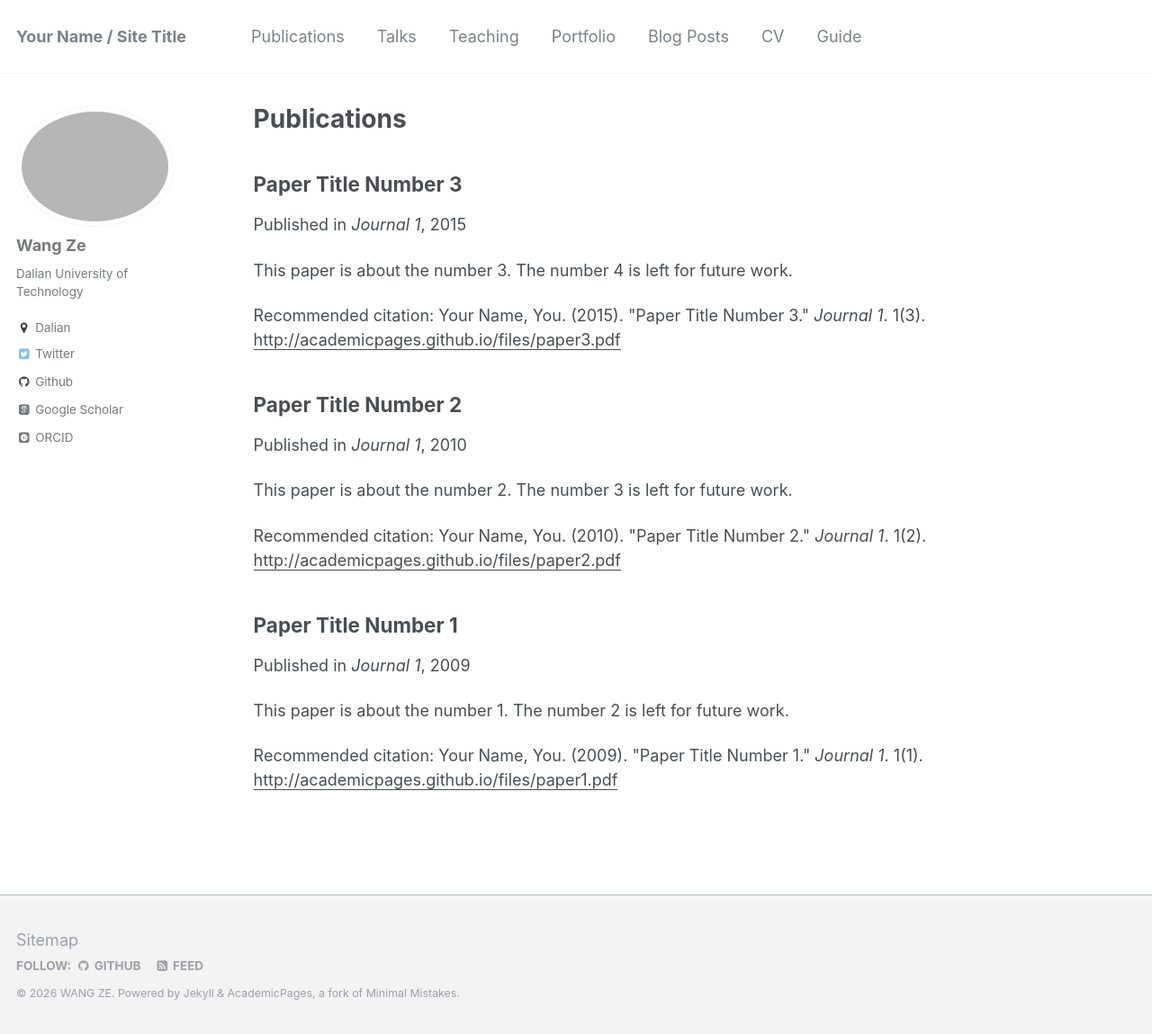
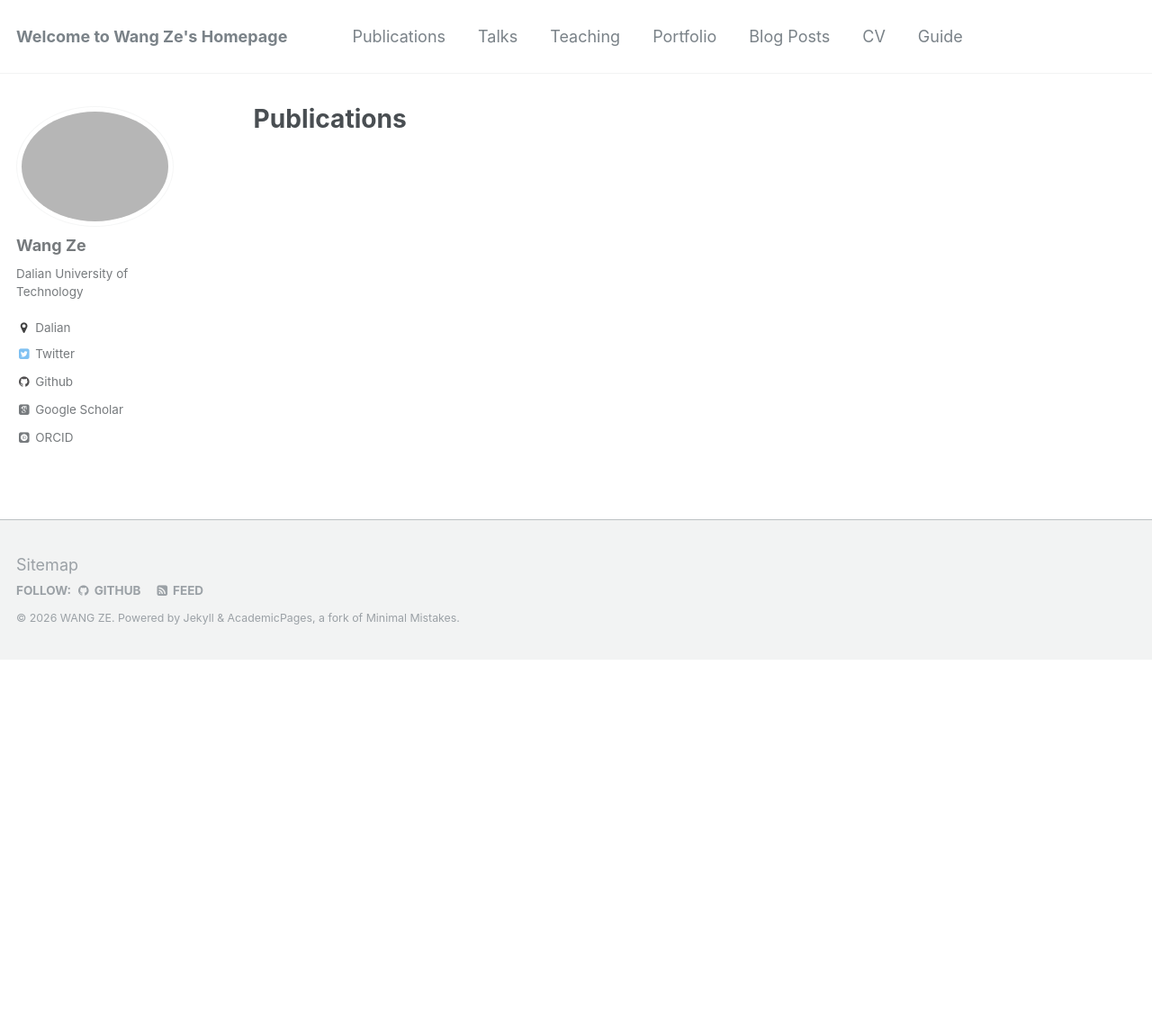
Before and after one commit to wangze-1996/wangze-1996.github.io, a Jekyll site: the page built from _pages/publications.md, in a window 1280 px wide and 1149 px high. Shown: the whole window at 90% size. Built offline with Jekyll 4.4.1, drawn with Linux system fonts in a browser that asks for light colours; some web fonts are replaced; part of the change alters nothing that is shown.

Commit message:
Update _config.yml

```diff
--- a/_config.yml
+++ b/_config.yml
@@ -7,7 +7,7 @@
 
 # Site Settings
 locale                   : "en-US"
-title                    : "Your Name / Site Title"
+title                    : "Welcome to Wang Ze's Homepage"
 title_separator          : "-"
 name                     : &name "WANG ZE"
 description              : &description "personal description"
@@ -166,20 +166,20 @@ kramdown:
   enable_coderay: false
 
 
-# Collections
-collections:
-  teaching:
-    output: true
-    permalink: /:collection/:path/
-  publications:
-    output: true
-    permalink: /:collection/:path/
-  portfolio:
-    output: true
-    permalink: /:collection/:path/
-  talks:
-    output: true
-    permalink: /:collection/:path/
+# # Collections
+# collections:
+#   teaching:
+#     output: true
+#     permalink: /:collection/:path/
+#   publications:
+#     output: true
+#     permalink: /:collection/:path/
+#   portfolio:
+#     output: true
+#     permalink: /:collection/:path/
+#   talks:
+#     output: true
+#     permalink: /:collection/:path/
 
 
 # Defaults
```
